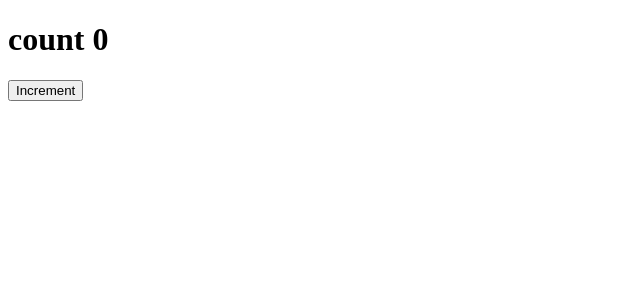
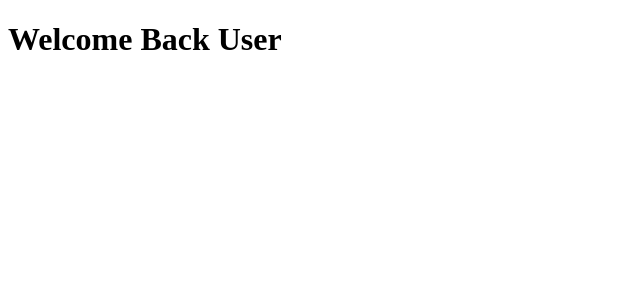
Before and after one commit to Yash-D-Wanth/react, a React (Vite) app in the folder reactApp/: page / in a window 1280 px wide. Shown: the top 300 px of the page, without its empty margins (0-640 px from the left). Built offline with nearby package versions, Linux system fonts and the light colour scheme.

Commit message:
conditional rendering using element variable

```diff
--- a/reactApp/src/App.jsx
+++ b/reactApp/src/App.jsx
@@ -1,13 +1,15 @@
 import React from 'react'
 // import Props from './Class/Props'
 // import State from './Class/State'
-import Event from './class/Event.jsx'
+// import Event from './class/Event.jsx'
+import Conditional from './class/Conditional'
 function App() {
   return (
     <div>
       {/* <Props name="Yashwanth"/>
       <State /> */}
-      <Event />
+      {/* <Event /> */}
+        <Conditional />
     </div>
   )
 }
--- /dev/null
+++ b/reactApp/src/class/Conditional.jsx
@@ -0,0 +1,20 @@
+import React, { Component } from 'react'
+
+export class Conditional extends Component {
+  render() {
+    const isLoggedIn=true;
+    let output;
+    if(isLoggedIn){
+      output= <h1>Welcome Back User</h1>
+    }
+    else{
+      output=<h1>Please Login</h1>
+    }
+    return (<div>
+      {output}
+    </div>
+    )
+  }
+}
+
+export default Conditional
```
